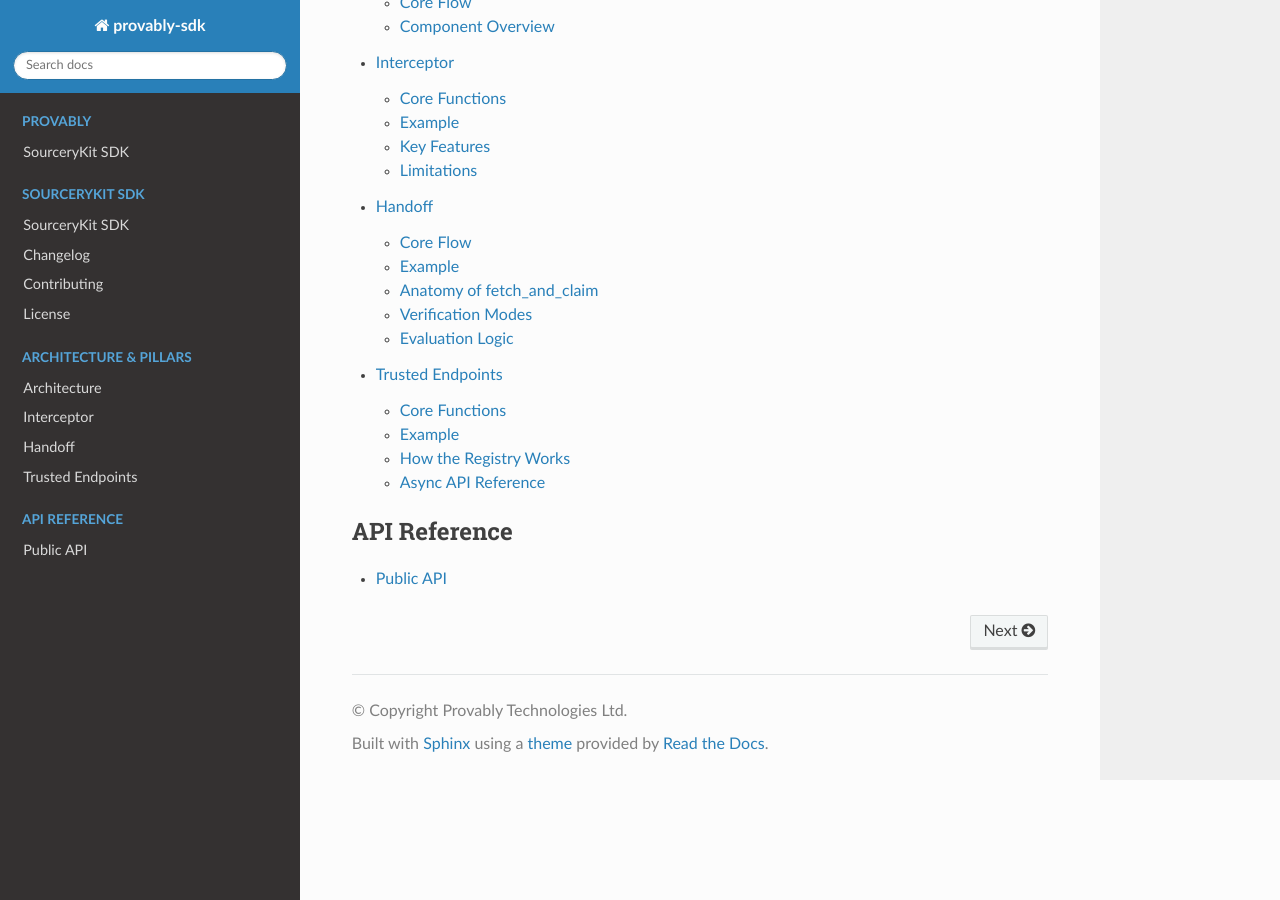
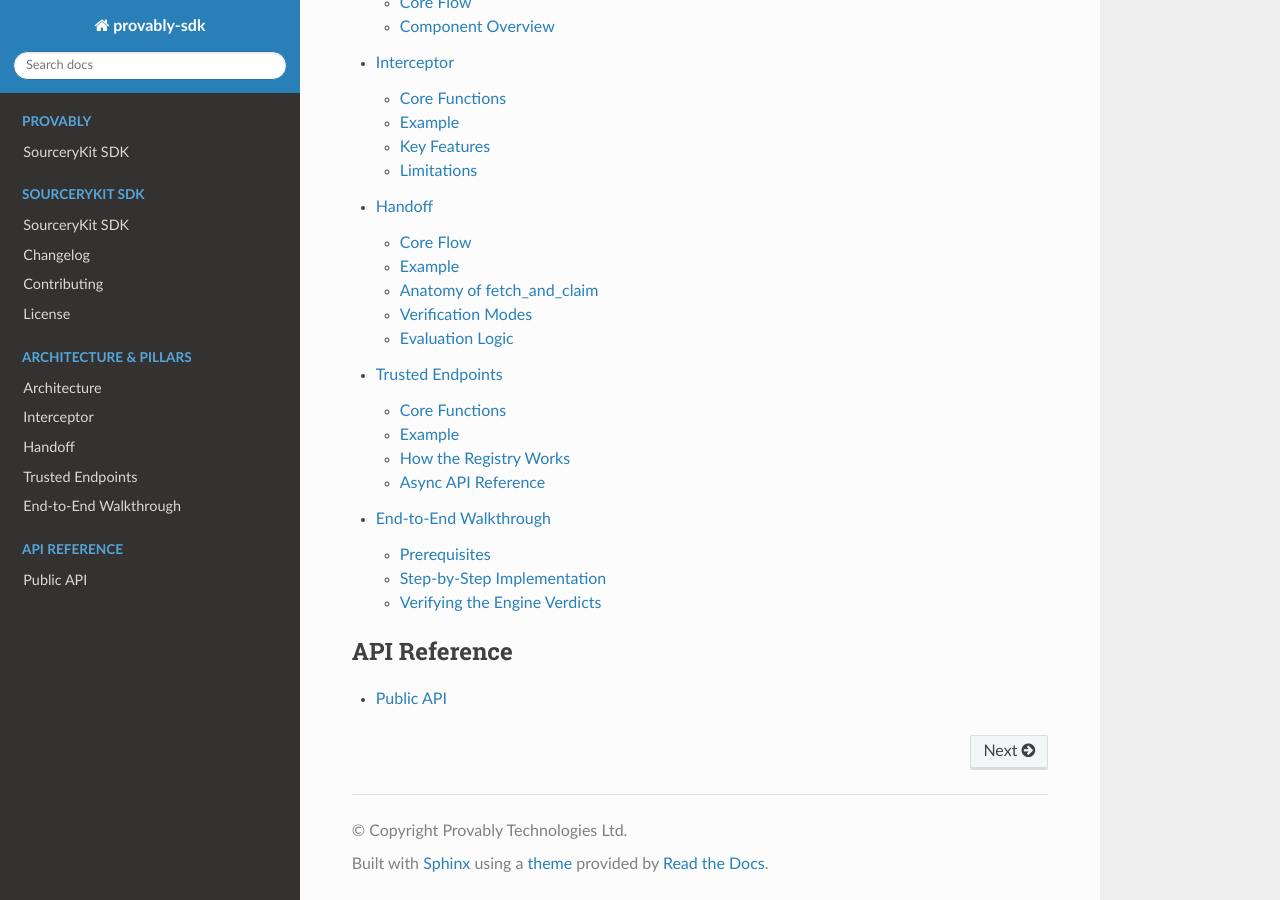
Before and after one commit to ProvablyAI/sourcerykit, a Sphinx documentation site: the page built from docs/index.md, in a window 1280 px wide and 900 px high, scrolled down 1118 px. Built offline with Sphinx 7.4.7 and the Read the Docs theme 3.1.0, drawn with Linux system fonts in a browser that asks for light colours; some of the changed lines change nothing that is shown.

Commit message:
feat: add example walkthrough documentation for SourceryKit SDK usage

````diff
--- /dev/null
+++ b/docs/example.md
@@ -0,0 +1,156 @@
+# End-to-End Walkthrough
+This walkthrough breaks down the lifecycle of an autonomous, verifiable agent run using the SourceryKit SDK. You will see how to configure policies, intercept live calls, simulate an LLM reasoning step, and evaluate data integrity.
+
+## Prerequisites
+Ensure your environment variables are configured in your shell or a local `.env` file before executing the steps:
+
+```bash
+export SOURCERYKIT_API_KEY="your_provably_api_key"
+export SOURCERYKIT_ORG_ID="your_provably_org_id"
+export SOURCERYKIT_POSTGRES_URL="postgresql://user:password@localhost:5432/your_db"
+```
+
+## Step-by-Step Implementation
+### Step 1: Initialization and Policy Seeding
+
+First, we bootstrap the global runtime system. This patches supported HTTP libraries (`httpx` and `aiohttp`) process-wide. We then seed our trusted registry with the explicit URL pattern our agent is allowed to query.
+
+```python
+import uuid
+import json
+import copy
+import httpx
+from sourcerykit import (
+    bootstrap_system,
+    insert_trusted_endpoint,
+    async_intercept_context,
+    build_handoff_payload,
+    evaluate_handoff,
+)
+
+_WEATHER_API_URL = "[https://api.open-meteo.com/v1/forecast](https://api.open-meteo.com/v1/forecast)"
+
+# 1. Fire up the local runtime environment and database connections
+await bootstrap_system()
+
+# 2. Add the target API pattern to your real-time allow-list policy registry
+await insert_trusted_endpoint(_WEATHER_API_URL)
+```
+
+### Step 2: Executing Intercepted Agent Tools
+When the agent executes an HTTP request, we wrap it inside `async_intercept_context`. This attaches specific metadata tracking tokens (`agent_id`, `action_name`) to the network transaction. The Interceptor validates the URL against our allow-list, fires the request, and logs the exchange to our append-only database table.
+
+```python
+# 3. Execute network requests safely inside an entry intercept context
+async with async_intercept_context(agent_id="demo-agent", action_name="get_weather"):
+    async with httpx.AsyncClient() as client:
+        response = await client.get(
+            _WEATHER_API_URL,
+            params={"latitude": 51.5074, "longitude": -0.1278, "current": "temperature_2m"},
+            timeout=30,
+        )
+        response.raise_for_status()
+        tool_output = response.json()
+
+current_temp = tool_output.get("current", {}).get("temperature_2m")
+print(f"Observed temperature from source: {current_temp}°C")
+```
+
+### Step 3: LLM Interaction & Claim Extraction
+Next, the agent passes the raw tool output data up to its LLM engine to compute decisions or generate user responses. For this walkthrough, we simulate a standard text completion response. We also prepare a dictionary of the information the agent claims it saw.
+
+```python
+# 4. Simulate or parse the LLM's generated reasoning text
+simulated_reasoning = f"The agent checked the API and confirmed London is at {current_temp}°C."
+
+# Deep-copy the payload to build out our user validation dictionary
+claimed_value = copy.deepcopy(tool_output)
+```
+
+> [!TIP]
+> To simulate a data hallucination or a malicious payload injection, alter your data dictionary here (e.g., `claimed_value["current"]["temperature_2m"] = 99.9`). This discrepancy will be immediately caught by the evaluator in Step 5.
+
+### Step 4: Compiling the Handoff Payload
+
+We bundle our user-defined data structures (`reasoning` and our array of `claims`) into an input dictionary. Passing this to `build_handoff_payload` matches our local session information against the unalterable records captured by the Interceptor in Step 2.
+
+```python
+# 5. Compile the user claims into a structured handoff payload
+payload_data = {
+    "reasoning": simulated_reasoning,
+    "claims": [
+        {
+            "action_name": "get_weather",
+            "claimed_value": claimed_value,
+            "verification_mode": "verbatim",
+        }
+    ],
+}
+
+payload = await build_handoff_payload(
+    payload_data,
+    run_id=uuid.uuid4(),
+    intercept_agent_id="demo-agent",
+)
+```
+
+### Step 5: Submitting for Evaluation
+Finally, we submit the compiled `HandoffPayload` container to the verification suite. The engine checks the claims using your specified verification mode and returns a clean pass/fail execution verdict.
+
+```python
+# 6. Ship the compiled claims down to the validation engine
+eval_result = await evaluate_handoff(payload)
+
+print("Final Engine Verdict:")
+print(json.dumps(eval_result, indent=2))
+```
+
+
+## Verifying the Engine Verdicts
+To test these scenarios in your terminal, you can wrap the steps above into a single script (e.g., `sourcerykit_demo.py`) and toggle your data dictionary values.
+
+### Scenario A: Valid Response (`PASS`)
+Run your script with the data untouched to verify a successful, fully reconciled claim matching your database records:
+
+```bash
+python sourcerykit_demo.py
+```
+
+Expected engine response:
+
+```json
+{
+  "outcome": "PASS",
+  "per_claim": [
+    {
+      "action_name": "get_weather",
+      "status": "VALID",
+      "message": "Claim successfully reconciled against query logs."
+    }
+  ],
+  "errors": []
+}
+```
+
+### Scenario B: Mismatched Data / Hallucination (CAUGHT)
+Modify a field inside your `claimed_value` dictionary right before Step 4 (e.g., `claimed_value["current"]["temperature_2m"] = 99.9`) and execute the script again:
+
+```bash
+python sourcerykit_demo.py --tamper
+```
+
+Expected engine response:
+
+```json
+{
+  "outcome": "CAUGHT",
+  "per_claim": [
+    {
+      "action_name": "get_weather",
+      "status": "FAILED",
+      "message": "Mismatched values detected. Claimed value does not equal historical record data."
+    }
+  ],
+  "errors": []
+}
+```
--- a/docs/index.md
+++ b/docs/index.md
@@ -47,6 +47,7 @@
 intercept
 handoff
 trusted-endpoints
+example
 ```
 
 ```{toctree}
````
